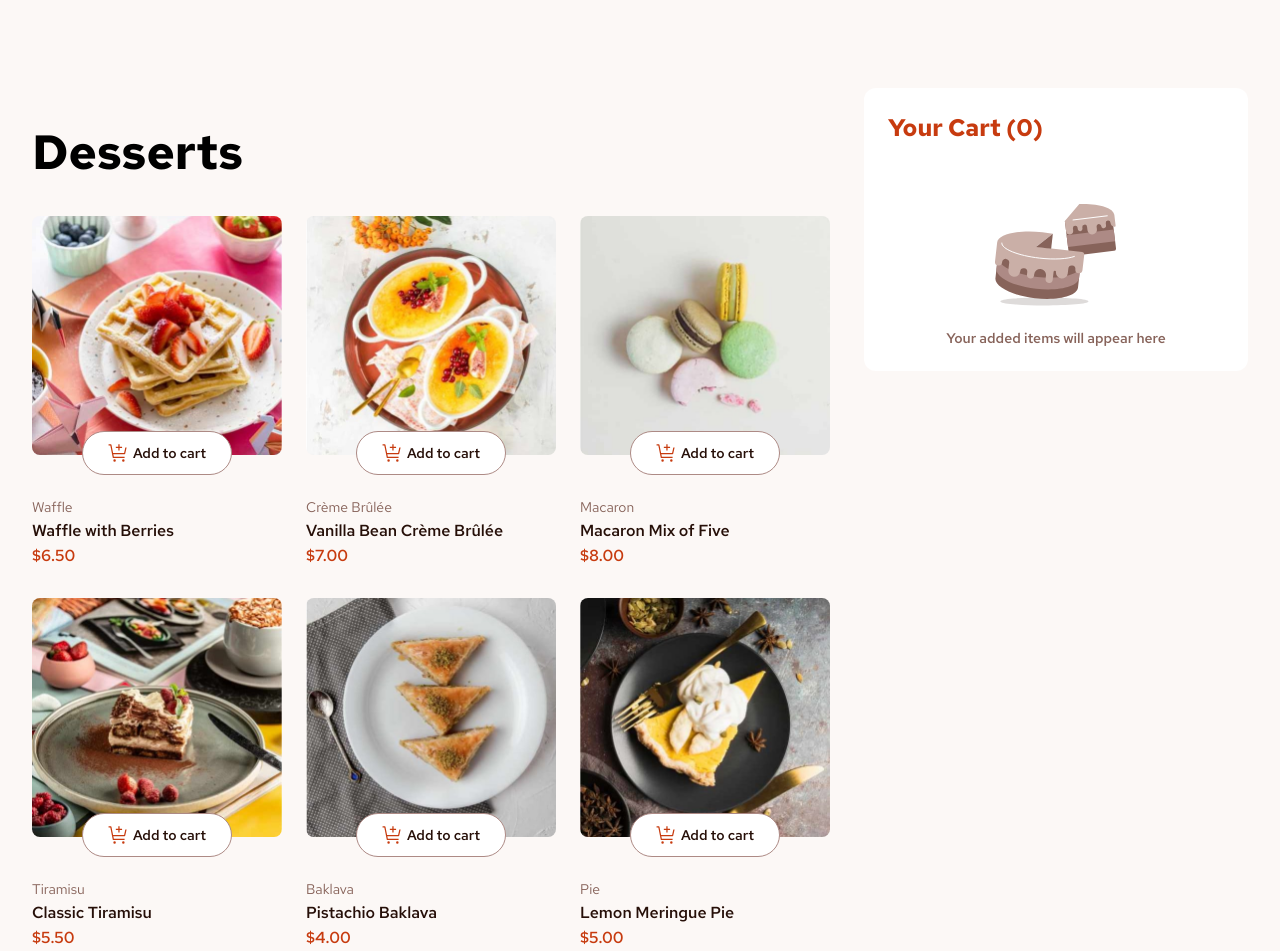
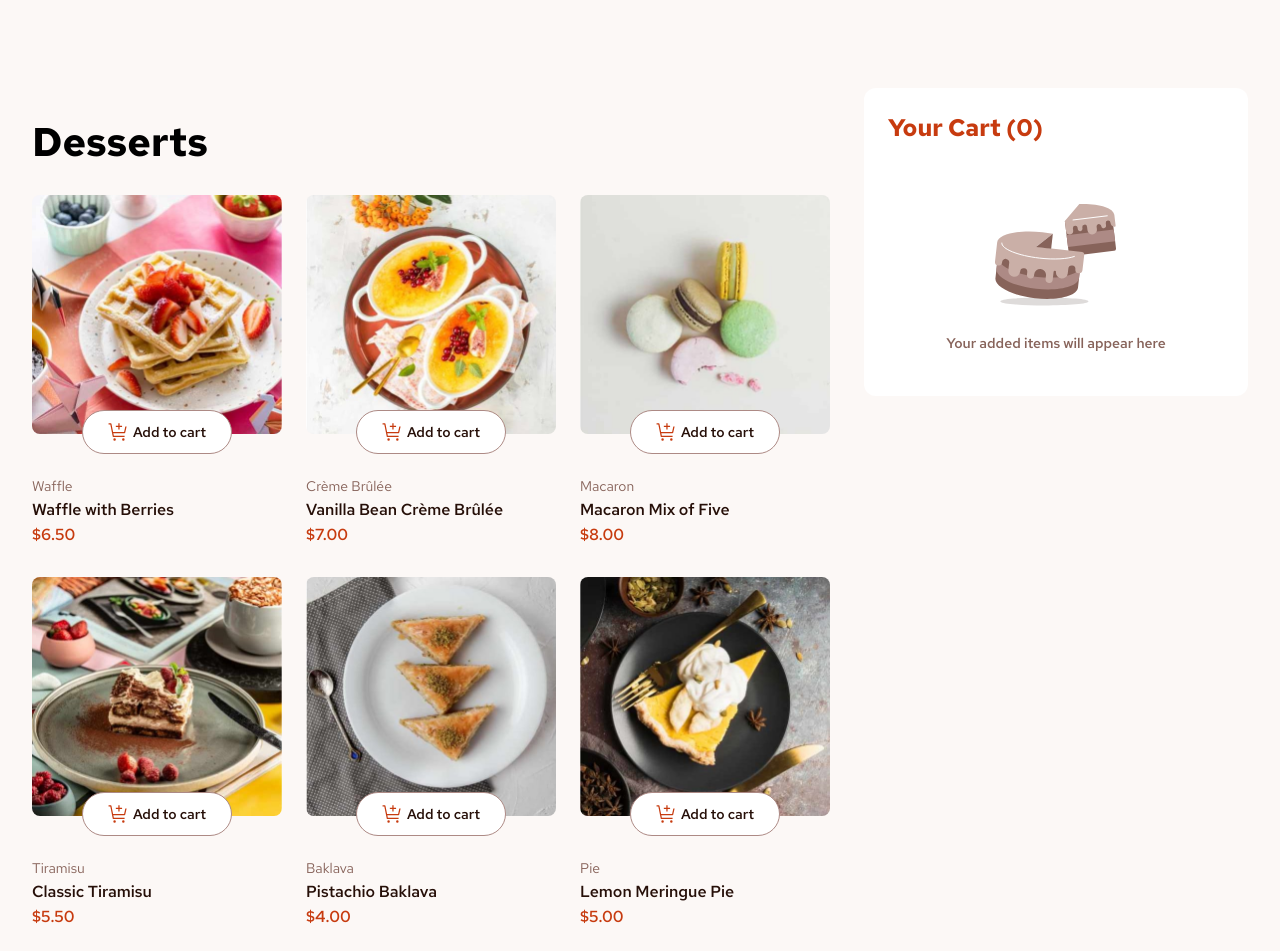
Before and after one commit to bhavishyjain/food-web, a plain HTML site: page index.html in a window 1280 px wide. Shown: the top 951 px of the page. Drawn offline with Linux system fonts and the light colour scheme.

Commit message:
Update style.css

```diff
--- a/style.css
+++ b/style.css
@@ -81,7 +81,7 @@ body {
   margin: auto;
 }
 .heading h1{
-  font-size: 3rem;
+  font-size: 2.5rem;
 }
 .addtocart {
   font-family: Redhat;
@@ -216,7 +216,7 @@ h1.cart-heading {
   font-weight: 600;
   margin: 0;
   text-align: center;
-  margin-top: 10px
+  margin: 15px 0px 20px 0px;
 }
 .img {
   position: relative;
```
